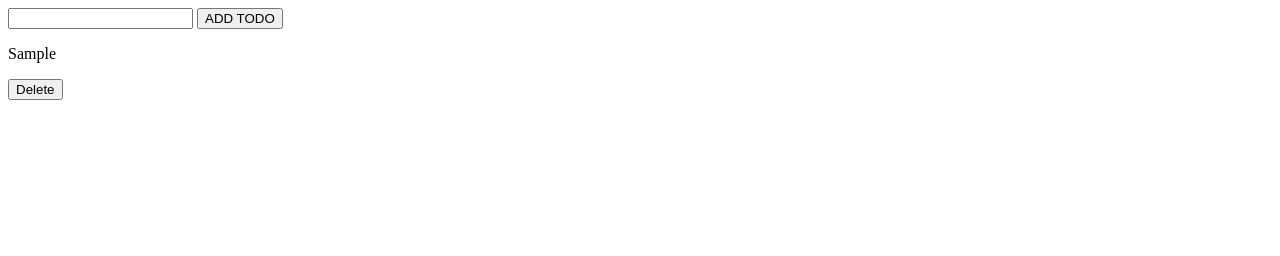
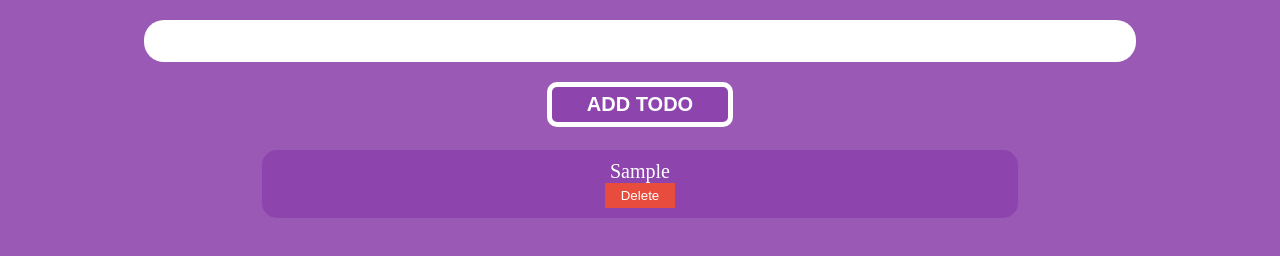
Before and after one commit to ujjawal396/DEV_PP_11, a website: page Module2/to do app/activity/index.html in a window 1280 px wide. Both pictures are taken after typing "Sample" into the empty fields and a click on the button "ADD TODO". Drawn offline with Linux system fonts and the light colour scheme.

Commit message:
todo css completed

```diff
--- a/Module2/to do app/activity/index.html
+++ b/Module2/to do app/activity/index.html
@@ -8,7 +8,7 @@
     <link rel="stylesheet" href="style.css">
 </head>
 <body>
-    <div class="to-do-container">
+    <div class="todo-input-container">
     <input type="text" class="todo-input">
     <button class="add-todo">ADD TODO</button>
 
--- a/Module2/to do app/activity/script.js
+++ b/Module2/to do app/activity/script.js
@@ -60,14 +60,14 @@
   function appendTodo(todo){
 
     // <div class="todo-item">
-    //        <p class="todo-input">learn css</p>
+    //        <p class="todo">learn css</p>
     //        <button class="delete-todo">delete</button>
     //    </div
       let todoitemDiv=document.createElement("div");
       todoitemDiv.classList.add("todo-item");
 
       let pTag=document.createElement("p");
-      pTag.classList.add("todo-input");
+      pTag.classList.add("todo");
       pTag.textContent=todo;
       // <p class="todo-input">Learn Css</p>
 
--- a/Module2/to do app/activity/style.css
+++ b/Module2/to do app/activity/style.css
@@ -0,0 +1,69 @@
+* {
+    box-sizing: border-box;
+    margin: 0px;
+    padding: 0px;
+}
+
+body {
+    background-color: #9b59b6;
+}
+
+.todo-input-container {
+    height: 100px;
+    /* background-color: black; */
+    padding: 20px;
+}
+
+.todo-input {
+    height: 70%;
+    width: 80%;
+    padding: 10px;
+    outline: none;
+    border: 0px;
+    border-radius: 20px;
+    font-size: 20px;
+    display: block;
+    margin: auto;
+    margin-bottom: 20px;
+}
+
+.add-todo {
+    display: block;
+    margin: auto;
+    height: 75%;
+    width: 15%;
+    font-weight: bold;
+    border-radius: 10px;
+    border: 5px solid white;
+    color: white;
+    font-size: 20px;
+    background-color: #8e44ad;
+}
+
+.todos-list-container {
+    padding: 10px;
+}
+
+.todo-item {
+    width: 60%;
+    margin: auto;
+    margin-top: 40px;
+    background-color: #8e44ad;
+    border-radius: 15px;
+    padding: 10px;
+    text-align: center;
+}
+
+.todo {
+    color: white;
+    font-size: 20px;
+    margin: auto;
+}
+
+.delete-todo {
+    background-color: #e74c3c;
+    color: white;
+    width: 70px;
+    height: 25px;
+    border: none;
+}
```
Also changed, not shown: Module2/to do app/poc/boxModel.html (+1 -0 lines).
